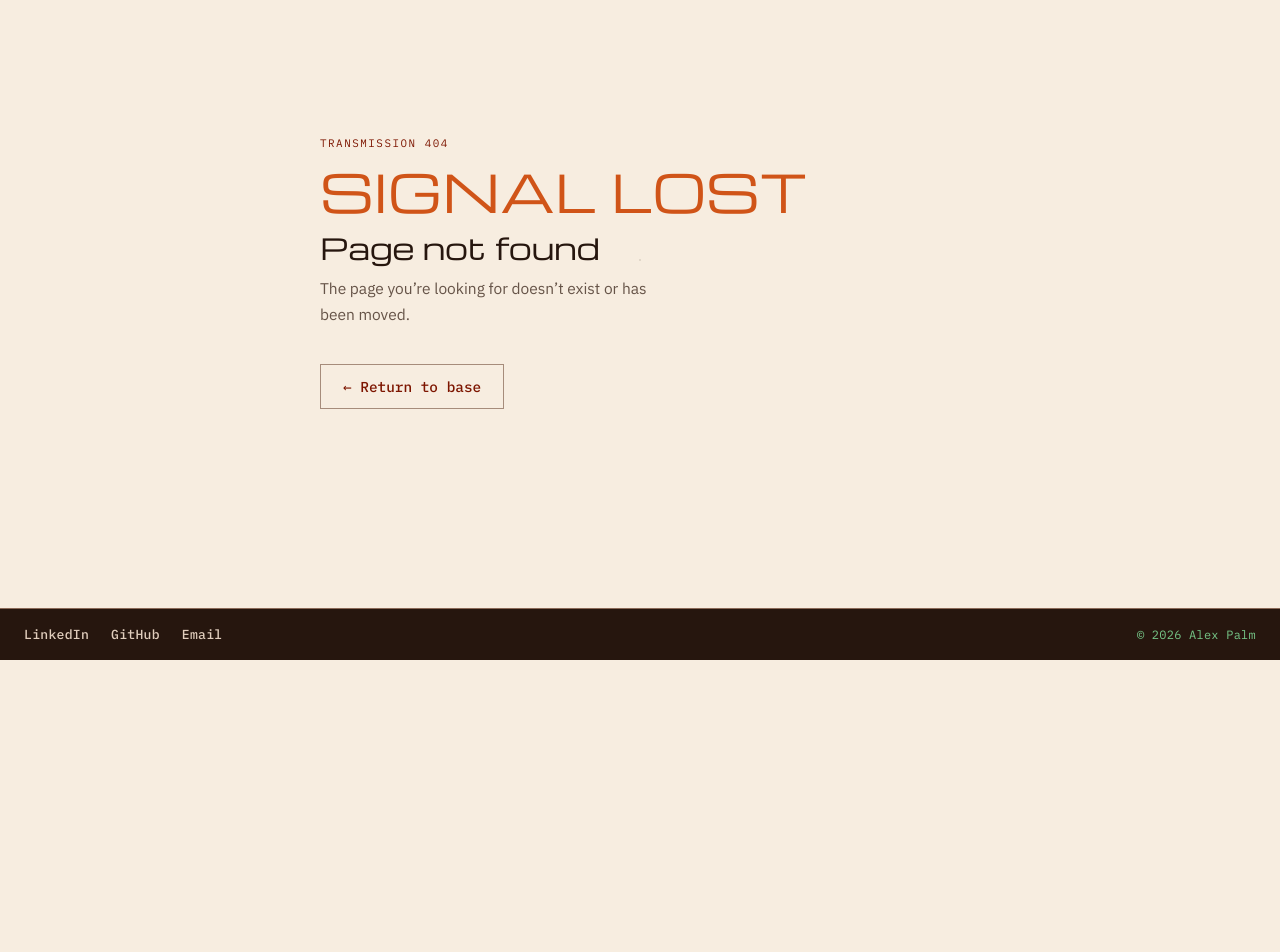
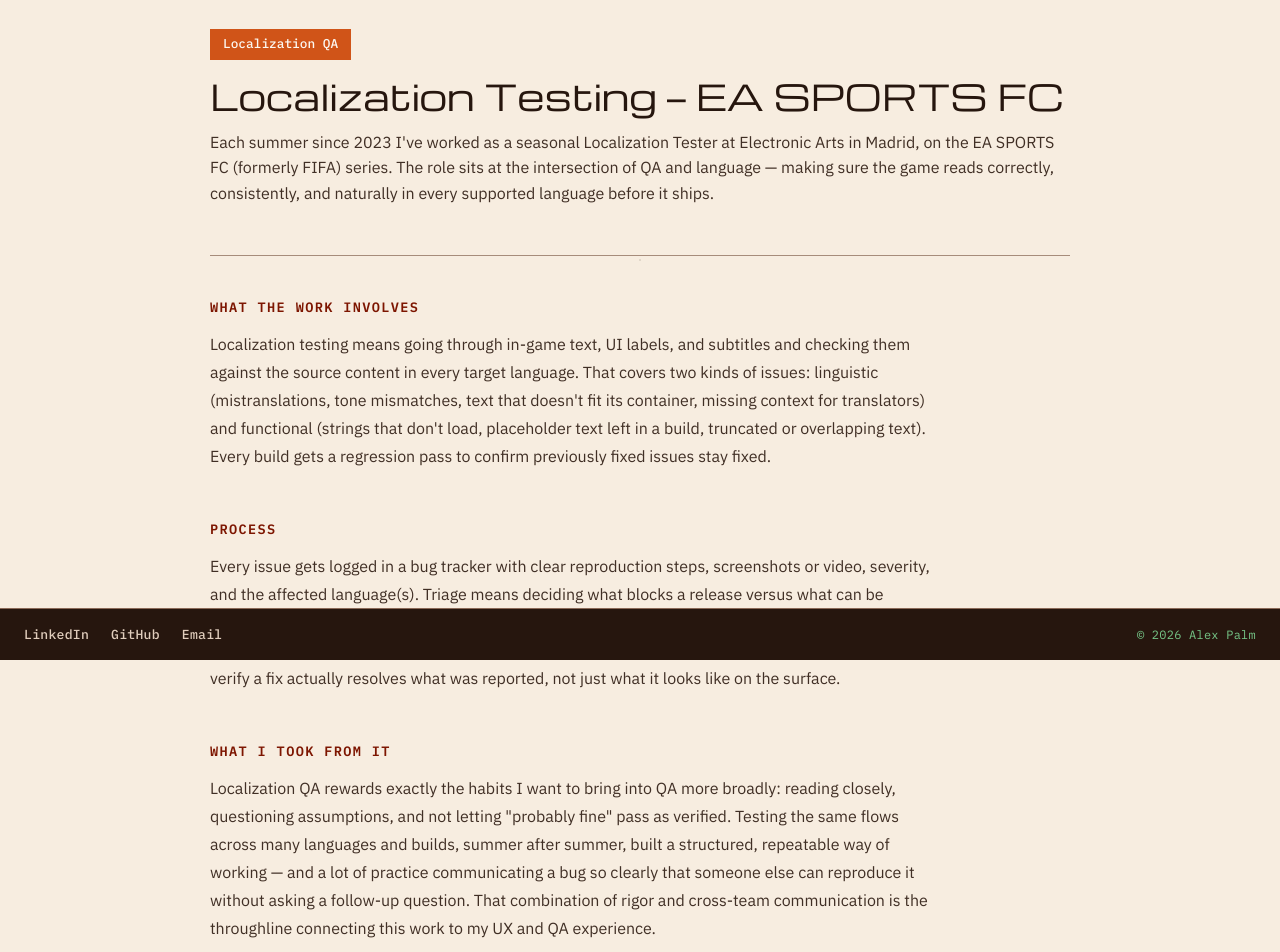
Before and after one commit to Hoohaaw/portfolio, a React (Vite) app: page /projects/localization-qa in a window 1280 px wide. Shown: the part 140-1092 px from the top of the page. Before the commit the page ends 824 px from the top, so only its background shows below. Built offline with nearby package versions, Linux system fonts and the light colour scheme.

Commit message:
Add Localization QA detail page and route

```diff
--- a/src/App.jsx
+++ b/src/App.jsx
@@ -23,6 +23,7 @@
 import ClimateAPI from './pages/ClimateAPI.jsx';
 import PasswordValidator from './pages/PasswordValidator.jsx';
 import IdleGame from './pages/IdleGame.jsx';
+import LocalizationQA from './pages/LocalizationQA.jsx';
 
 function SkipLink() {
   const { t } = useLanguage();
@@ -45,6 +46,7 @@
         <Route path="/projects/climate-api" element={<ClimateAPI />} />
         <Route path="/projects/password-validator" element={<PasswordValidator />} />
         <Route path="/projects/idle-game" element={<IdleGame />} />
+        <Route path="/projects/localization-qa" element={<LocalizationQA />} />
         <Route path="*" element={<NotFound />} />
       </Routes>
     </main>
--- /dev/null
+++ b/src/pages/LocalizationQA.jsx
@@ -0,0 +1,62 @@
+import { Link } from 'react-router-dom';
+import styles from '../css/CaseStudy.module.css';
+
+function LocalizationQA() {
+  return (
+    <div className={styles.page}>
+      <Link to="/projects" className={styles.backLink}>← Back to Projects</Link>
+
+      <div className={styles.hero}>
+        <p className={styles.tag}>Localization QA</p>
+        <h1 className={styles.title}>Localization Testing — EA SPORTS FC</h1>
+        <p>
+          Each summer since 2023 I've worked as a seasonal Localization Tester at Electronic
+          Arts in Madrid, on the EA SPORTS FC (formerly FIFA) series. The role sits at the
+          intersection of QA and language — making sure the game reads correctly, consistently,
+          and naturally in every supported language before it ships.
+        </p>
+      </div>
+
+      <hr className={styles.divider} />
+
+      <section className={styles.section}>
+        <h2 className={styles.sectionTitle}>What the work involves</h2>
+        <p>
+          Localization testing means going through in-game text, UI labels, and subtitles and
+          checking them against the source content in every target language. That covers two
+          kinds of issues: linguistic (mistranslations, tone mismatches, text that doesn't fit
+          its container, missing context for translators) and functional (strings that don't
+          load, placeholder text left in a build, truncated or overlapping text). Every build
+          gets a regression pass to confirm previously fixed issues stay fixed.
+        </p>
+      </section>
+
+      <section className={styles.section}>
+        <h2 className={styles.sectionTitle}>Process</h2>
+        <p>
+          Every issue gets logged in a bug tracker with clear reproduction steps, screenshots or
+          video, severity, and the affected language(s). Triage means deciding what blocks a
+          release versus what can be scheduled for a later patch. A meaningful part of the job
+          is coordination — working with linguists to confirm whether something is a translation
+          issue or an implementation issue, and with developers to verify a fix actually resolves
+          what was reported, not just what it looks like on the surface.
+        </p>
+      </section>
+
+      <section className={styles.section}>
+        <h2 className={styles.sectionTitle}>What I took from it</h2>
+        <p>
+          Localization QA rewards exactly the habits I want to bring into QA more broadly:
+          reading closely, questioning assumptions, and not letting "probably fine" pass as
+          verified. Testing the same flows across many languages and builds, summer after
+          summer, built a structured, repeatable way of working — and a lot of practice
+          communicating a bug so clearly that someone else can reproduce it without asking a
+          follow-up question. That combination of rigor and cross-team communication is the
+          throughline connecting this work to my UX and QA experience.
+        </p>
+      </section>
+    </div>
+  );
+}
+
+export default LocalizationQA;
```
